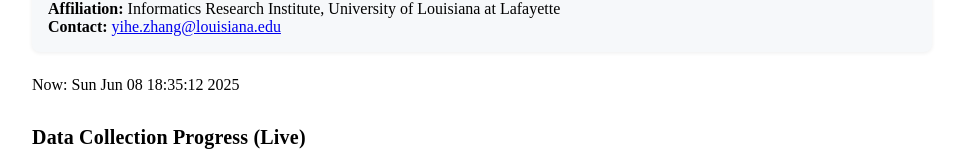
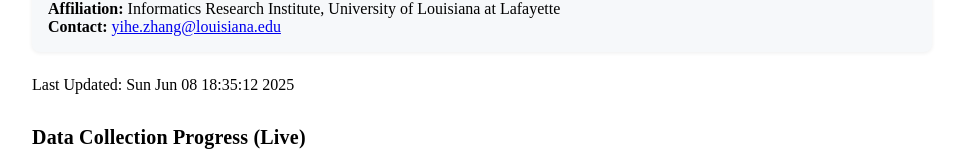
Before and after one commit to ihozh/mental-health-vercel, a Next.js app: page / in a window 1280 px wide. Shown: the part 192-358 px from the top of the page, without its empty margins (158-1121 px from the left). Built offline with nearby package versions, Linux system fonts and the light colour scheme.

Commit message:
Update index.js

```diff
--- a/pages/index.js
+++ b/pages/index.js
@@ -67,7 +67,7 @@ export default function Home() {
         <div><b>Contact:</b> <a href="mailto:yihe.zhang@louisiana.edu">yihe.zhang@louisiana.edu</a></div>
       </section>
       <section style={{ marginBottom: 32 }}>
-        <span>Now: {stats.now}</span>
+        <span>Last Updated: {stats.now}</span>
       </section>
 
       <h2 style={{ margin: '24px 0 14px 0', fontWeight: 600, fontSize: 20, letterSpacing: '0.01em' }}>Data Collection Progress (Live)</h2>
```
